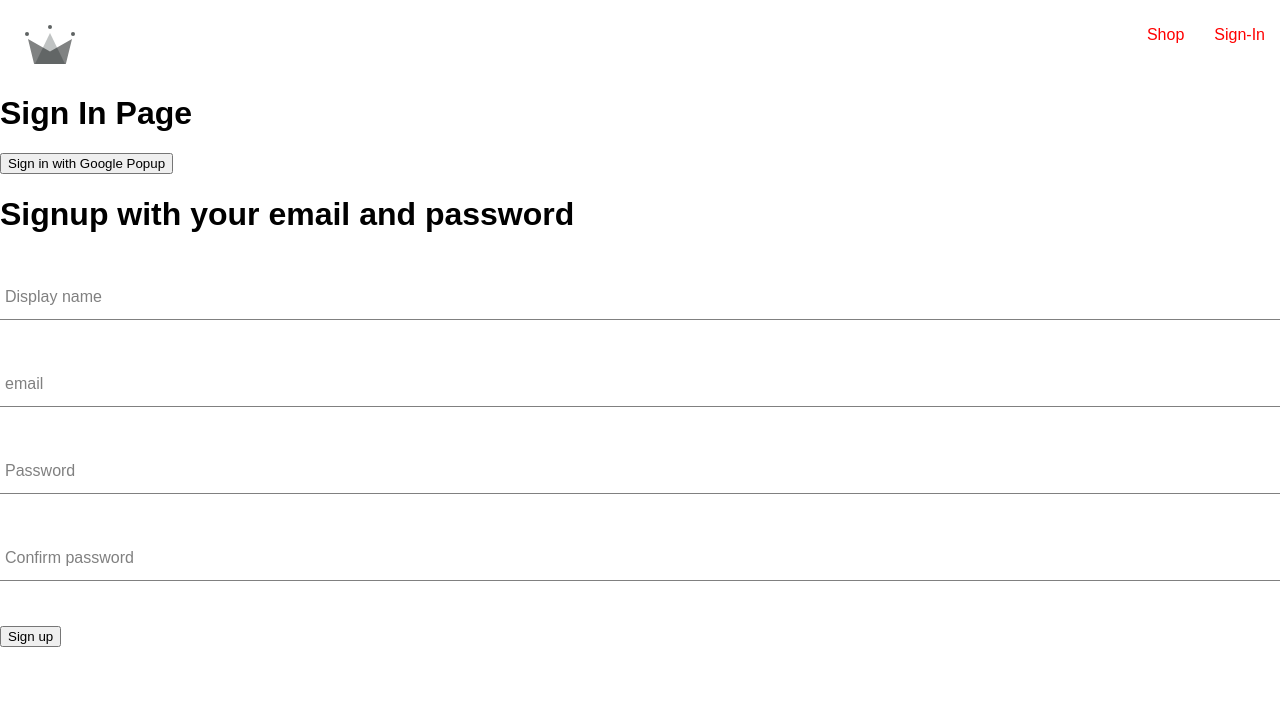
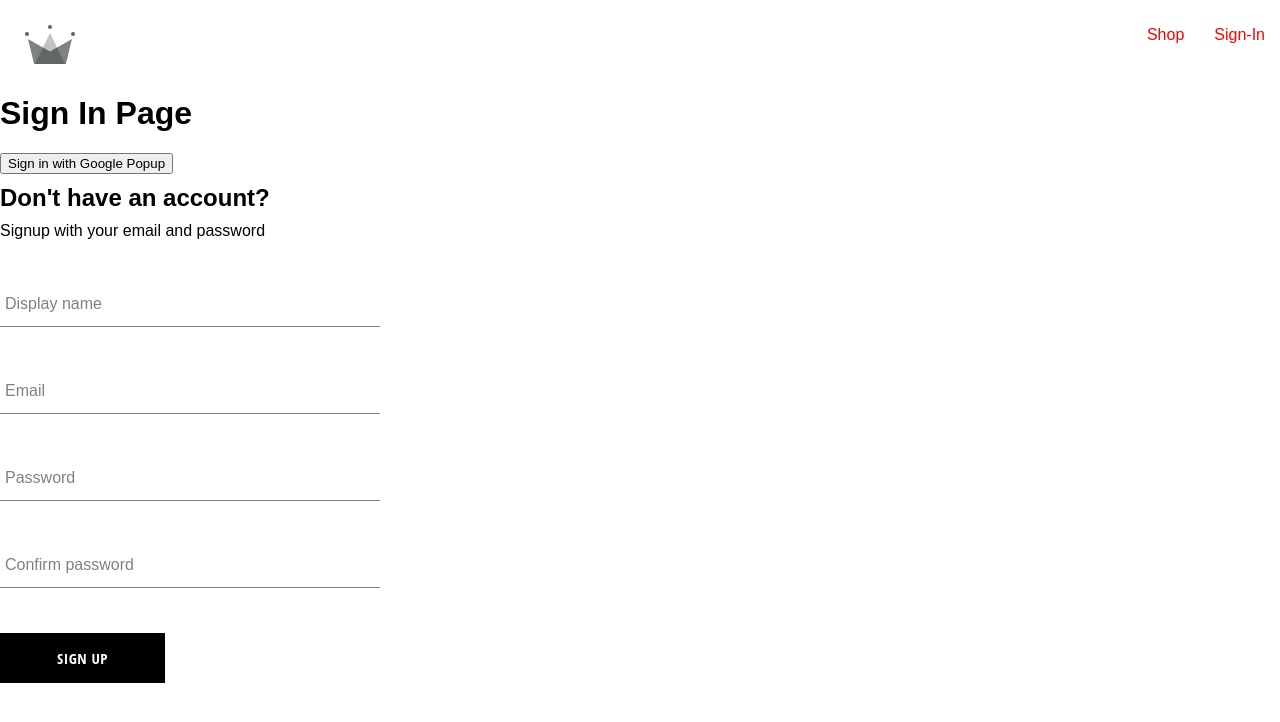
Before and after one commit to Nowf1/Capstone-Project, a React (Create React App) app: page /sign-in in a window 1280 px wide. Shown: the top 722 px of the page. Built offline with nearby package versions, Linux system fonts and the light colour scheme; a web font is replaced by a local one.

Commit message:
Update styling buttons

```diff
--- /dev/null
+++ b/src/components/button/button.component.jsx
@@ -0,0 +1,26 @@
+/*
+Default
+
+Inverted button
+
+Sign in with Google button
+*/
+import "./button.styles.scss";
+
+const BUTTON_TYPE_CLASSES = {
+  google: "google-sign-in",
+  inverter: "inverted",
+  default: "default",
+};
+
+const Button = ({ children, buttonType, ...otherProps }) => {
+  return (
+    <button
+      className={`button-container ${BUTTON_TYPE_CLASSES[buttonType]}`}
+      {...otherProps}
+    >
+      {children}
+    </button>
+  );
+};
+export default Button;
--- /dev/null
+++ b/src/components/button/button.styles.scss
@@ -0,0 +1,46 @@
+.button-container {
+  min-width: 165px;
+  width: auto;
+  height: 50px;
+  letter-spacing: 0.5px;
+  line-height: 50px;
+  padding: 0 35px 0 35px;
+  font-size: 15px;
+  background-color: black;
+  color: white;
+  text-transform: uppercase;
+  font-family: "Open Sans Condensed";
+  font-weight: bolder;
+  border: none;
+  cursor: pointer;
+  display: flex;
+  justify-content: center;
+
+  &:hover {
+    background-color: white;
+    color: black;
+    border: 1px solid black;
+  }
+
+  &.google-sign-in {
+    background-color: #4285f4;
+    color: white;
+
+    &:hover {
+      background-color: #357ae8;
+      border: none;
+    }
+  }
+
+  &.inverted {
+    background-color: white;
+    color: black;
+    border: 1px solid black;
+
+    &:hover {
+      background-color: black;
+      color: white;
+      border: none;
+    }
+  }
+}
--- a/src/components/sign-up-form/sign-up-form.component.jsx
+++ b/src/components/sign-up-form/sign-up-form.component.jsx
@@ -5,6 +5,8 @@
 } from "../../utils/firebase/firebase.utils";
 
 import FormInput from "../form-input/form-input.compenent";
+import "./sign-up-form.styles.scss";
+import Button from "../button/button.component";
 
 const defaultFormFields = {
   displayName: "",
@@ -51,8 +53,9 @@
     setFormFields({ ...formFields, [name]: value });
   };
   return (
-    <div>
-      <h1>Signup with your email and password</h1>
+    <div className="sign-up-container">
+      <h2>Don't have an account?</h2>
+      <span>Signup with your email and password</span>
       <form onSubmit={handleSubmit}>
         <FormInput
           label="Display name"
@@ -64,7 +67,7 @@
         ></FormInput>
 
         <FormInput
-          label="email"
+          label="Email"
           type="email"
           required
           onChange={handleChange}
@@ -89,7 +92,7 @@
           name="confirmPassword"
           value={confirmPassword}
         ></FormInput>
-        <button type="submit">Sign up</button>
+        <Button type="submit">Sign up</Button>
       </form>
     </div>
   );
--- /dev/null
+++ b/src/components/sign-up-form/sign-up-form.styles.scss
@@ -0,0 +1,9 @@
+.sign-up-container {
+  display: flex;
+  flex-direction: column;
+  width: 380px;
+}
+
+h2 {
+  margin: 10px 0;
+}
```
